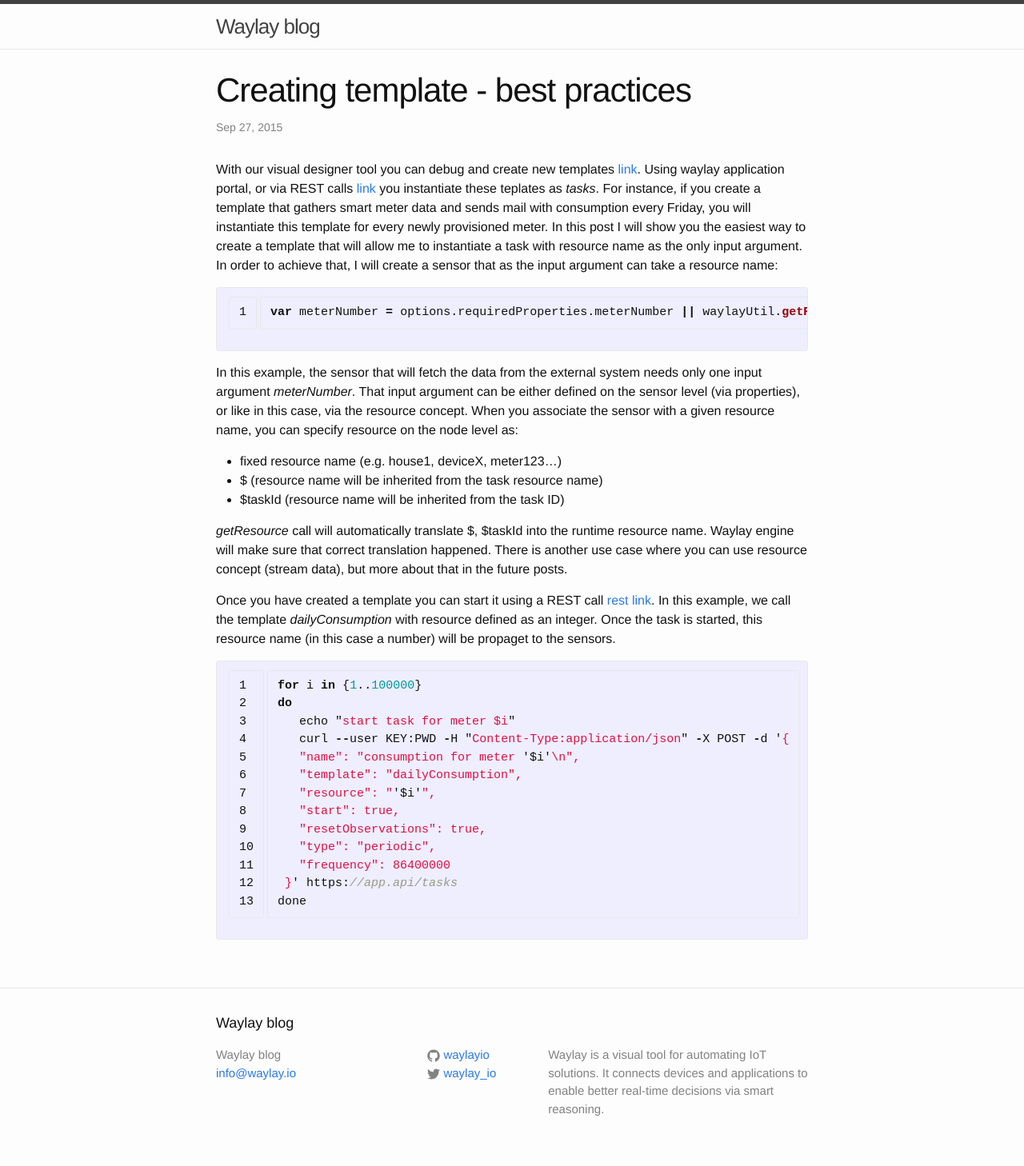
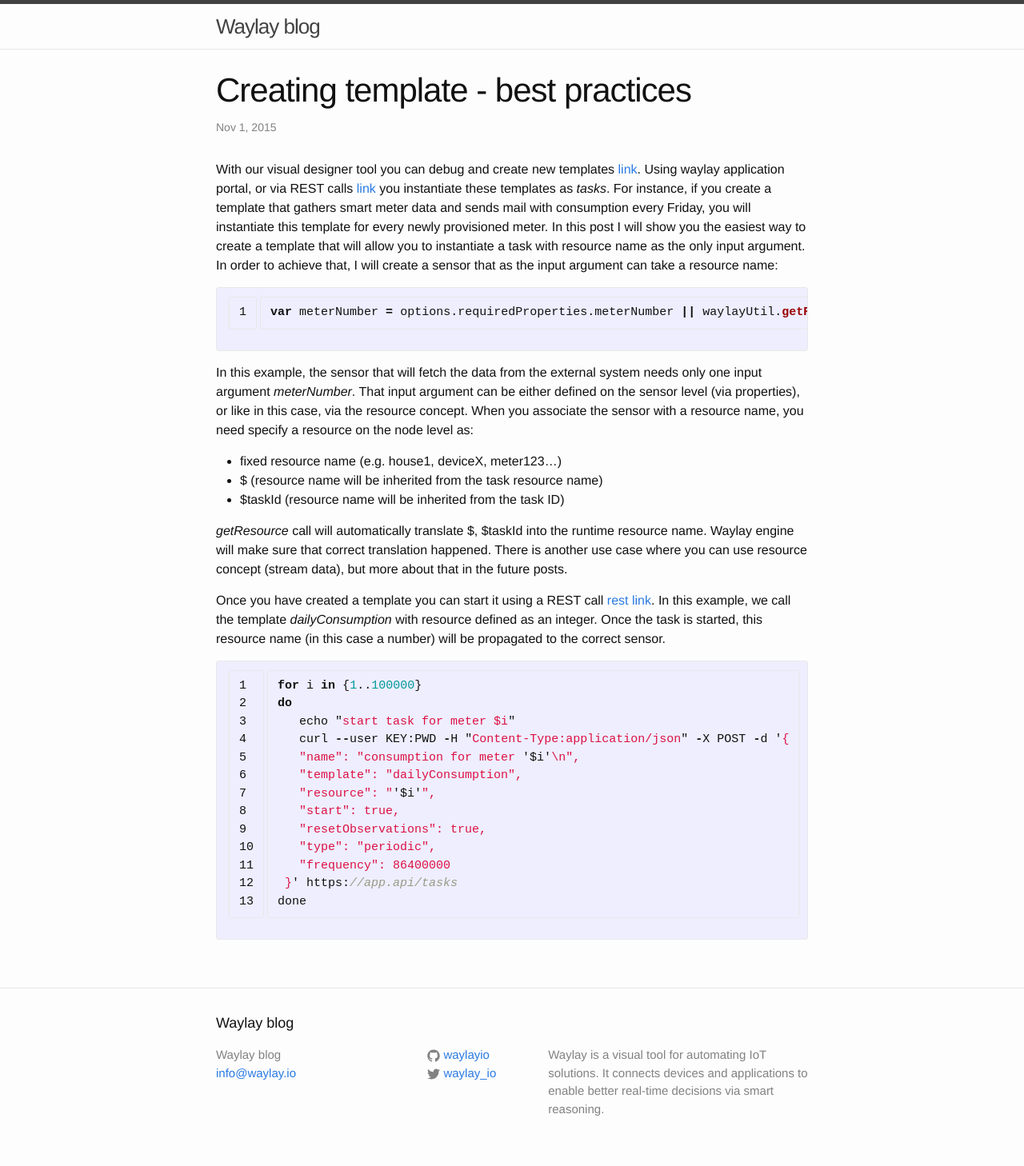
Before and after one commit to jasperdevrient/waylayio.github.io, a Jekyll site: the page built from _posts/2015-11-01-howto-template.markdown, in a window 1280 px wide. Shown: the whole page at 80% size. Built offline with Jekyll 4.4.1, drawn with Linux system fonts in a browser that asks for light colours.

Commit message:
Update and rename 2015-09-25-howto-template.markdown to 2015-11-01-howto-template.markdown

```diff
--- a/_posts/2015-09-25-howto-template.markdown
+++ b/_posts/2015-11-01-howto-template.markdown
@@ -1,18 +1,18 @@
 ---
 layout:     post
 title:      "Creating template - best practices"
-date:       2015-09-27 10:19:06
+date:       2015-11-01 10:19:06
 categories: integration
 ---
 
-With our visual designer tool you can debug and create new templates [link] [doc]. Using waylay application portal, or via REST calls [link] [rest] you instantiate these teplates as _tasks_. For instance, if you create a template that gathers smart meter data and sends mail with consumption every Friday, you will instantiate this template for every newly provisioned meter. In this post I will show you the easiest way to create a template that will allow me to instantiate a task with resource name as the only input argument. In order to achieve that, I will create a sensor that as the input argument can take a resource name:
+With our visual designer tool you can debug and create new templates [link] [doc]. Using waylay application portal, or via REST calls [link] [rest] you instantiate these templates as _tasks_. For instance, if you create a template that gathers smart meter data and sends mail with consumption every Friday, you will instantiate this template for every newly provisioned meter. In this post I will show you the easiest way to create a template that will allow you to instantiate a task with resource name as the only input argument. In order to achieve that, I will create a sensor that as the input argument can take a resource name:
 
 {% highlight javascript linenos %}
 var meterNumber = options.requiredProperties.meterNumber || waylayUtil.getResource(options)
 {% endhighlight %}
 
 In this example, the sensor that will fetch the data from the external system needs only one input argument _meterNumber_. That input argument can be either defined on the sensor level (via properties), or like in this case, via the resource concept.
-When you associate the sensor with a given resource name, you can specify resource on the node level as:
+When you associate the sensor with a resource name, you need specify a resource on the node level as:
 
 * fixed resource name (e.g. house1, deviceX, meter123...)
 * $ (resource name will be inherited from the task resource name)
@@ -20,8 +20,7 @@
 
 _getResource_ call will automatically translate $, $taskId into the runtime resource name. Waylay engine will make sure that correct translation happened. There is another use case where you can use resource concept (stream data), but more about that in the future posts.
 
-
-Once you have created a template you can start it using a REST call [rest link] [rest]. In this example, we call the template _dailyConsumption_ with resource defined as an integer. Once the task is started, this resource name (in this case a number) will be propaget to the sensors.
+Once you have created a template you can start it using a REST call [rest link] [rest]. In this example, we call the template _dailyConsumption_ with resource defined as an integer. Once the task is started, this resource name (in this case a number) will be propagated to the correct sensor.
 
 {% highlight javascript linenos %}
 for i in {1..100000}
```
